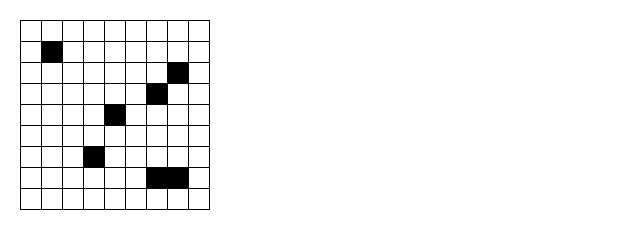
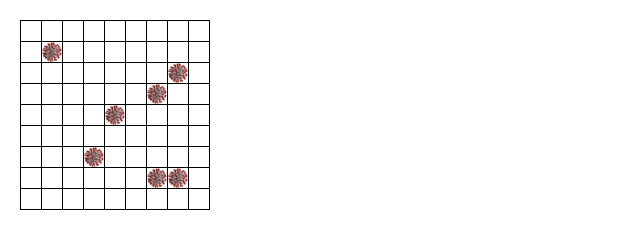
Before and after one commit to Rumrobot/celluar-automaton, a plain HTML site: page index.html in a window 1280 px wide. Shown: the whole page, without its empty margins (0-640 px from the left). Drawn offline with Linux system fonts and the light colour scheme.

Commit message:
Covid-19 Picture added

```diff
--- a/style.css
+++ b/style.css
@@ -24,5 +24,8 @@ body
 
 .cell[data-value = "1"]
 {
-    background-color: rgb(0, 0, 0);
+    background-image: url("pictures/covid-19.png");
+    background-position-x: center;
+    background-position-y: center;
+    background-size: contain;
 }
```
Also changed, not shown: pictures/covid-19.png (added).
